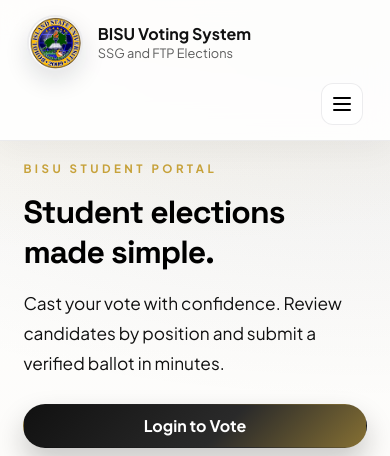
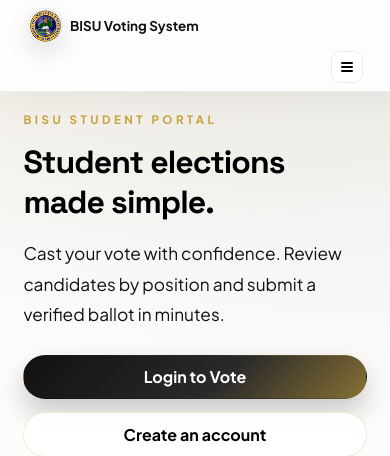
Before and after one commit to earlgultia/bisu_voting, a PHP site: page /bisu_voting/index.php in a window 390 px wide. Shown: the top 456 px of the page. Run offline with PHP 8.4, Linux system fonts and the light colour scheme.

Commit message:
Update for the system
Co-authored-by: Copilot <copilot@github.com>

```diff
--- a/get_student_votes.php
+++ b/get_student_votes.php
@@ -18,12 +18,12 @@ $query = $candidate_has_election_type
         FROM votes v
         JOIN candidates c ON v.candidate_id = c.id
         WHERE v.student_id = ?
-        ORDER BY CASE WHEN c.election_type = 'SSG' THEN 0 WHEN c.election_type = 'FTP' THEN 1 ELSE 2 END, c.position"
+        ORDER BY " . candidate_position_order_sql('c.election_type', 'c.position')
     : "SELECT c.id, c.name AS candidate_name, c.position, 'SSG' AS election_type
         FROM votes v
         JOIN candidates c ON v.candidate_id = c.id
         WHERE v.student_id = ?
-        ORDER BY c.position";
+        ORDER BY " . candidate_position_order_sql(null, 'c.position') . ";
 
 $stmt = mysqli_prepare($conn, $query);
 mysqli_stmt_bind_param($stmt, 'i', $student_id);
--- a/index.php
+++ b/index.php
@@ -233,12 +233,43 @@
             .topbar {
                 flex-direction: row;
                 align-items: center;
-                gap: 0.75rem;
+                gap: 0.45rem;
                 flex-wrap: wrap;
+                padding-top: 0.65rem;
+                padding-bottom: 0.65rem;
             }
             .nav-toggle {
                 display: inline-flex;
                 margin-left: auto;
+                width: 34px;
+                height: 34px;
+                border-radius: 10px;
+            }
+            .nav-toggle-icon,
+            .nav-toggle-icon::before,
+            .nav-toggle-icon::after {
+                width: 13px;
+                height: 2px;
+            }
+            .nav-toggle-icon::before {
+                top: -4px;
+            }
+            .nav-toggle-icon::after {
+                bottom: -4px;
+            }
+            .brand {
+                gap: 0.5rem;
+            }
+            .site-logo {
+                width: 40px;
+                height: 40px;
+            }
+            .brand-title {
+                font-size: 0.92rem;
+                line-height: 1.05;
+            }
+            .brand-sub {
+                font-size: 0.74rem;
             }
             .nav-links {
                 display: none;
@@ -265,6 +296,8 @@
             .topbar {
                 padding-left: 6vw;
                 padding-right: 6vw;
+                padding-top: 0.55rem;
+                padding-bottom: 0.55rem;
             }
 
             .container {
@@ -292,15 +325,46 @@
             .hero-copy h1 {
                 max-width: none;
             }
+
+            .brand-sub {
+                display: none;
+            }
         }
         @media (max-width: 420px) {
             .topbar {
                 padding-left: 7vw;
                 padding-right: 7vw;
+                padding-top: 0.5rem;
+                padding-bottom: 0.5rem;
             }
 
             .container {
                 width: min(1120px, 88vw);
+            }
+
+            .brand {
+                gap: 0.42rem;
+            }
+
+            .site-logo {
+                width: 36px;
+                height: 36px;
+            }
+
+            .brand-title {
+                font-size: 0.84rem;
+            }
+
+            .nav-toggle {
+                width: 32px;
+                height: 32px;
+                border-radius: 9px;
+            }
+
+            .nav-toggle-icon,
+            .nav-toggle-icon::before,
+            .nav-toggle-icon::after {
+                width: 12px;
             }
 
             .hero-copy h1 {
```
Also changed, not shown: admin.php (+59 -12 lines), config/db.php (+86 -0 lines), student.php (+9 -2 lines).
